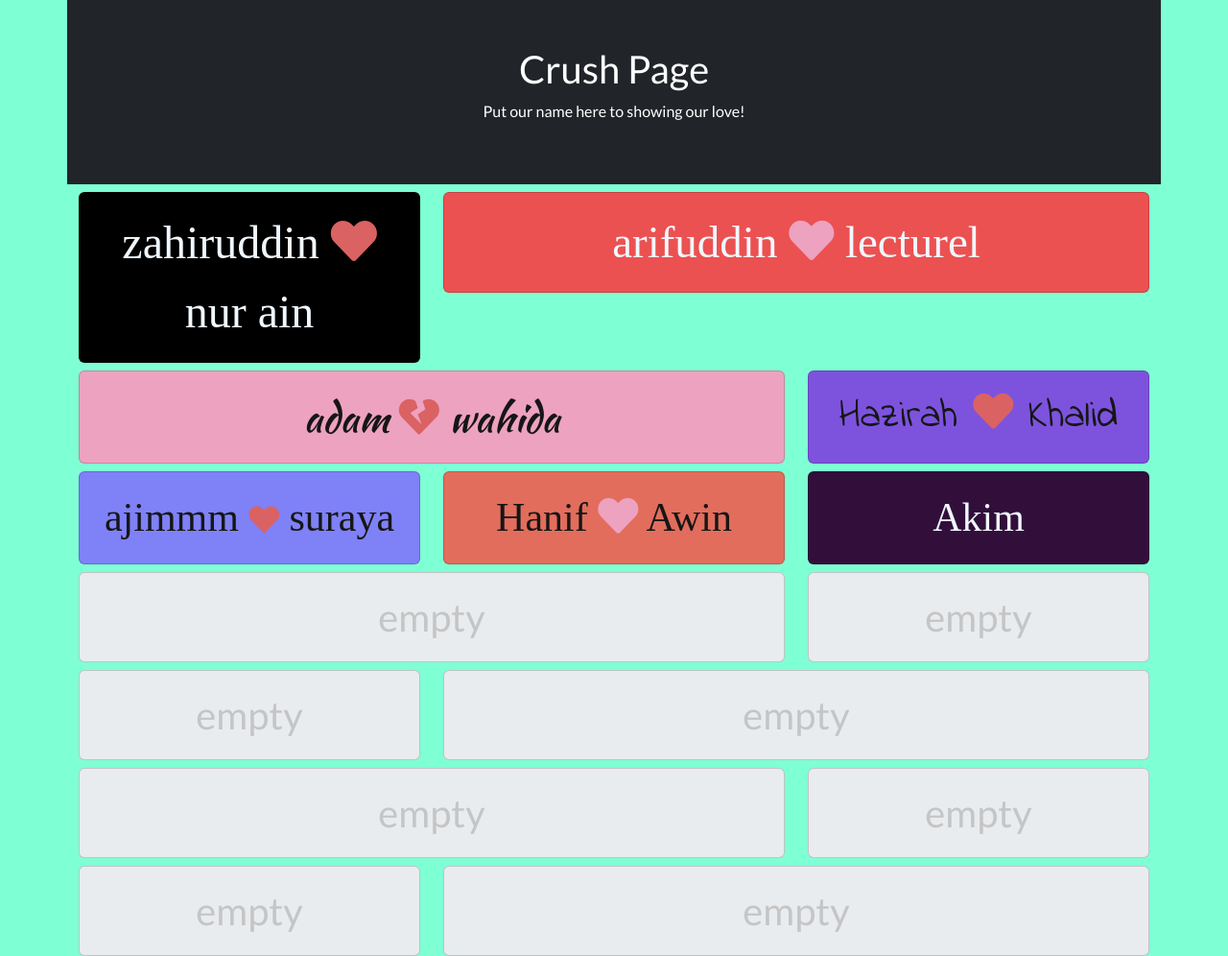
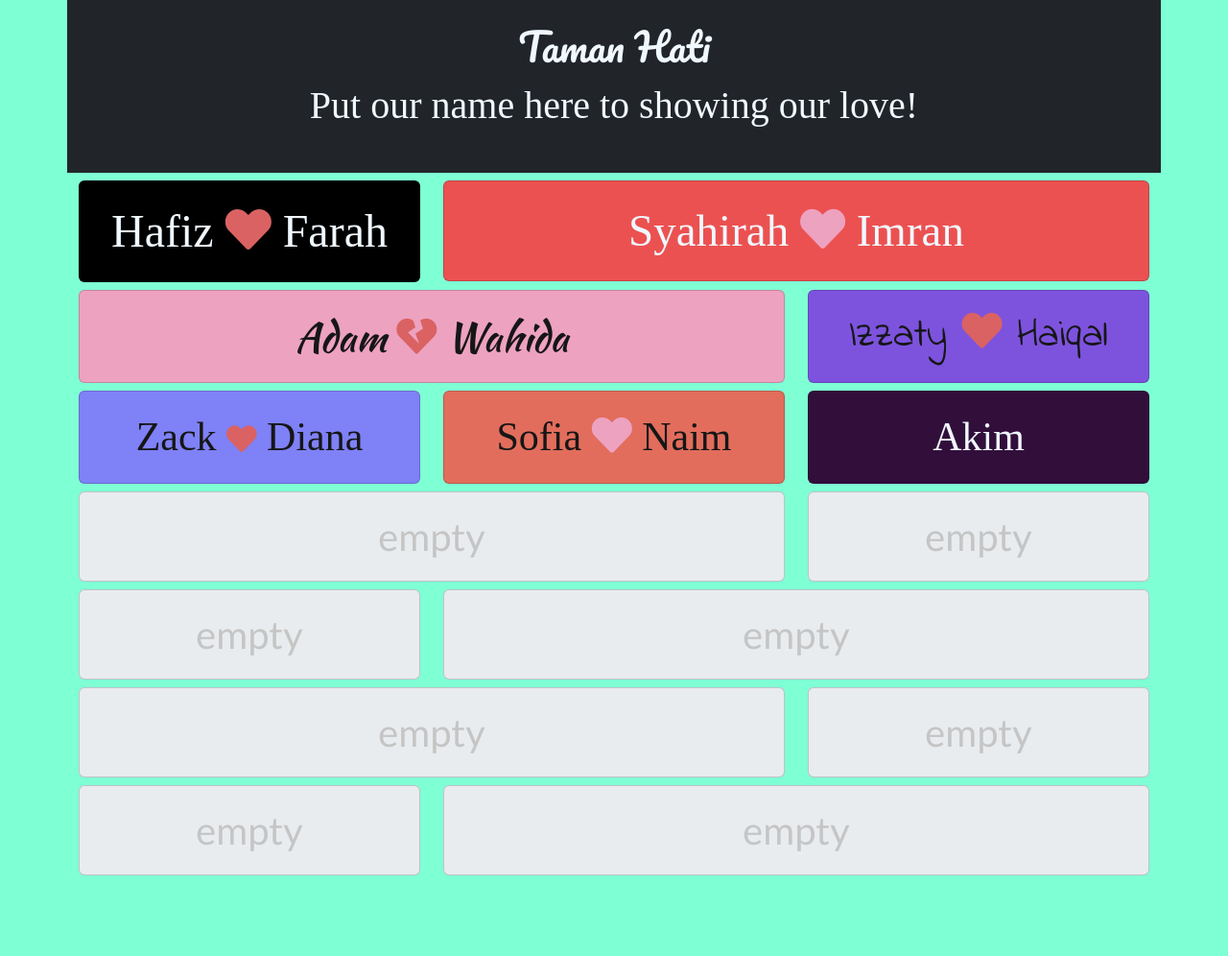
Before and after one commit to tamanhati/tamanhati.github.io, a plain HTML site: page index.html in a window 1280 px wide. Shown: the whole page at 96% size. After the commit the page ends 912 px from the top, so only its background shows below. Drawn offline with nearby package versions, Linux system fonts and the light colour scheme; a web font is replaced by a local one.

Commit message:
update text

```diff
--- a/index.html
+++ b/index.html
@@ -31,9 +31,9 @@
 </head>
 <body>
 
-<div class="container p-5 bg-dark text-white text-center">
-  <h1>Crush Page</h1>
-  <p class="description">Put our name here to showing our love!</p>
+<div class="container p-4 bg-dark text-white text-center">
+  <h1 class="pacifico putih">Taman Hati</h1>
+  <p class="description lovers-quarrel putih">Put our name here to showing our love!</p>
 </div>
 
 <div class="container">
@@ -41,38 +41,38 @@
 
     <div class="col-sm-4 mt-2">
         <div class="card abc123">
-            <div class="card-body text-center">zahiruddin <i class="fas fa-heart" style="color: #da6262;"></i> nur ain</div>
+            <div class="card-body text-center">Hafiz <i class="fas fa-heart" style="color: #da6262;"></i> Farah</div>
         </div>
     </div>
 
     <div class="col-sm-8 mt-2">
         <div class="card def123">
-            <div class="card-body text-center">arifuddin <i class="fas fa-heart" style="color: #eda2c0;"></i> lecturel</div>
+            <div class="card-body text-center">Syahirah <i class="fas fa-heart" style="color: #eda2c0;"></i> Imran</div>
         </div>
     </div>
 
 
     <div class="col-sm-8 mt-2">
         <div class="card jkl123">
-            <div class="card-body text-center">adam <i class="fas fa-heart-broken" style="color: #da6262;"></i> wahida</div>
+            <div class="card-body text-center">Adam <i class="fas fa-heart-broken" style="color: #da6262;"></i> Wahida</div>
         </div>
     </div>
 
     <div class="col-sm-4 mt-2">
         <div class="card abc456">
-            <div class="card-body text-center">Hazirah <i class="fas fa-heart" style="color: #da6262;"></i> Khalid</div>
+            <div class="card-body text-center">Izzaty <i class="fas fa-heart" style="color: #da6262;"></i> Haiqal</div>
         </div>
     </div>
 
     <div class="col-sm-4 mt-2">
         <div class="card ghi123">
-            <div class="card-body text-center">ajimmm <i class="fas fa-heart fa-xs" style="color: #da6262;"></i> suraya</div>
+            <div class="card-body text-center">Zack <i class="fas fa-heart fa-xs" style="color: #da6262;"></i> Diana</div>
         </div>
     </div>
 
     <div class="col-sm-4 mt-2">
         <div class="card abc789">
-            <div class="card-body text-center">Hanif <i class="fas fa-heart" style="color: #eda2c0;"></i> Awin</div>
+            <div class="card-body text-center">Sofia <i class="fas fa-heart" style="color: #eda2c0;"></i> Naim</div>
         </div>
     </div>
 
```
Also changed, not shown: katalog.html (+16 -8 lines).
